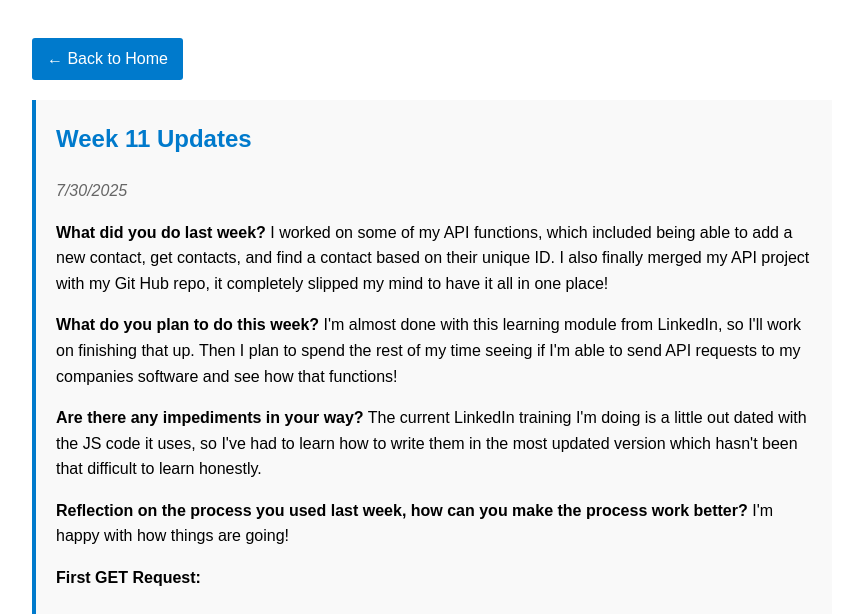
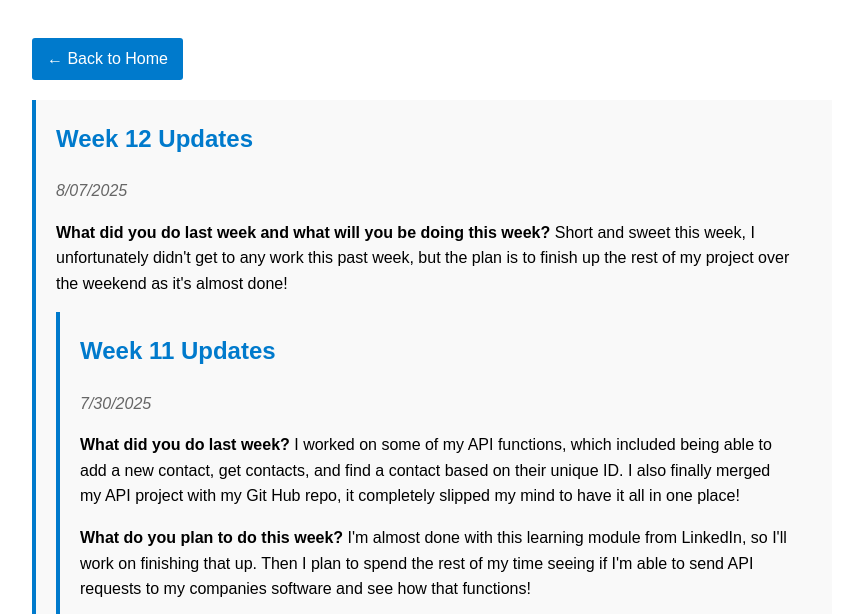
Before and after one commit to AnthonyK47/AkonAPI, a website: page git_website/weekly-updates.html in a window 1280 px wide. Shown: the part 108-722 px from the top of the page, without its empty margins (208-1053 px from the left). Drawn offline with Linux system fonts and the light colour scheme.

Commit message:
week 12 updates

```diff
--- a/git_website/weekly-updates.html
+++ b/git_website/weekly-updates.html
@@ -47,6 +47,11 @@
     <h1>Weekly Project Updates</h1>
 
     <a href="../index.html" class="back-link">← Back to Home</a>
+
+        <div class="week-section">
+        <h2>Week 12 Updates </h2>
+        <p class="date">8/07/2025</p>
+        <p><strong>What did you do last week and what will you be doing this week?</strong> Short and sweet this week, I unfortunately didn't get to any work this past week, but the plan is to finish up the rest of my project over the weekend as it's almost done!</p>
 
         <div class="week-section">
         <h2>Week 11 Updates </h2>
```
